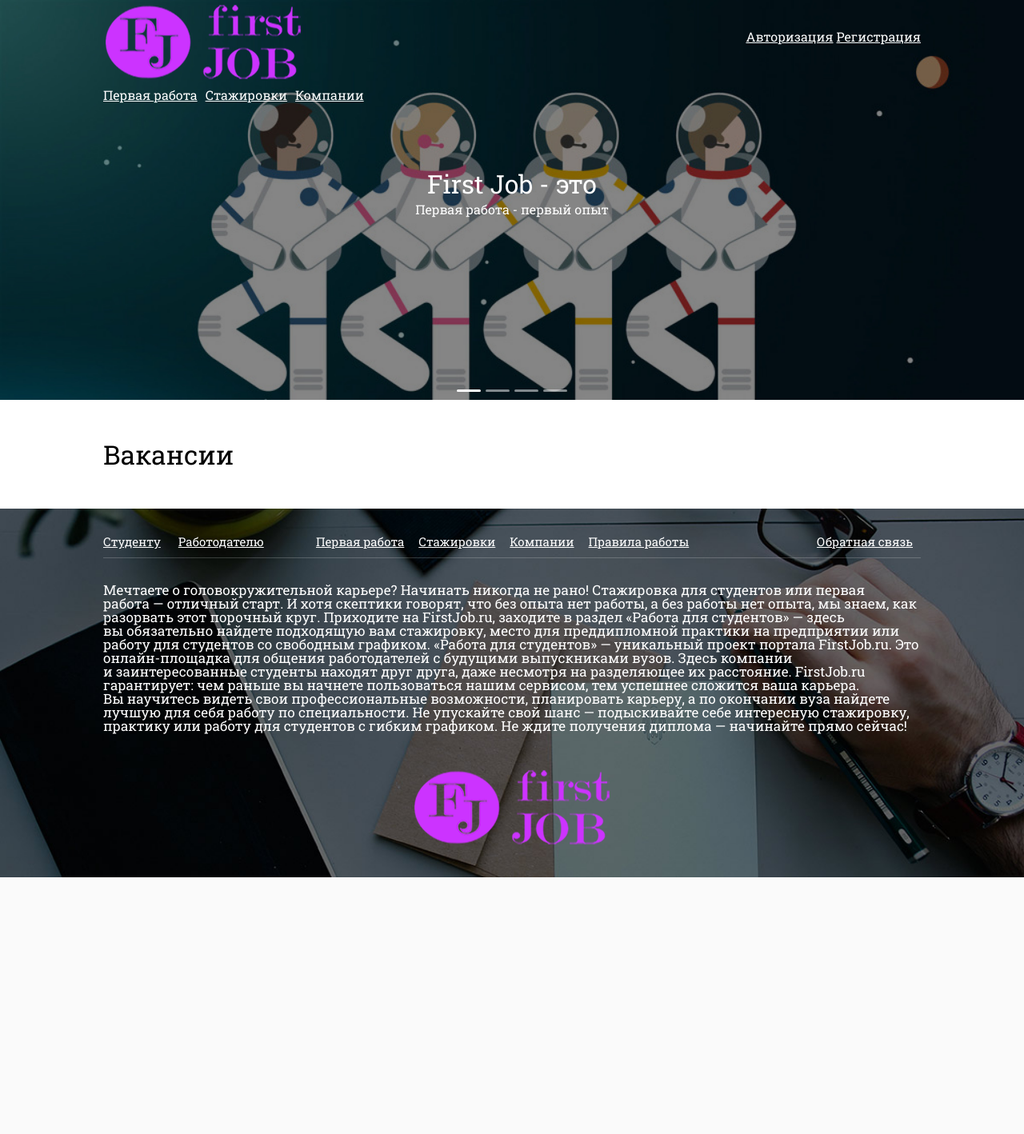
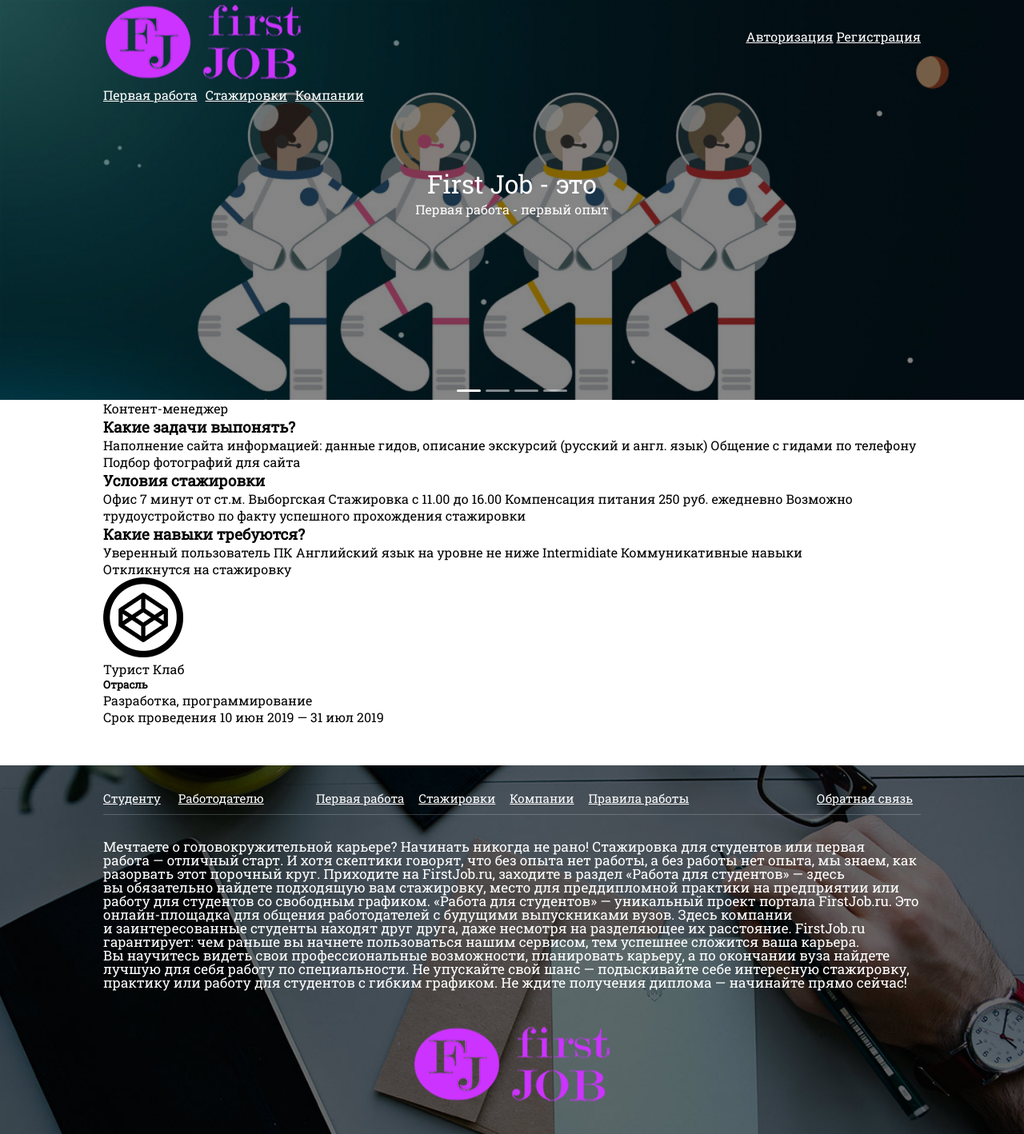
Before and after one commit to d3r1o/FirstJob, a PHP site: page /views/main/detail_job.php in a window 1280 px wide. Shown: the whole page at 80% size. Before the commit the page ends 1097 px from the top, so only its background shows below. Run offline with PHP 8.4, Linux system fonts and the light colour scheme; data that the repository does not hold is empty; some libraries are stand-ins or nearby versions.

Commit message:
делаю верстку детальной стажировок

```diff
--- a/components/user.php
+++ b/components/user.php
@@ -3,8 +3,6 @@
 session_start();
 
 $users = $_SESSION['login'];
-
-
 
 $check_query = $mysqli->query("SELECT b.name, b.abode FROM users a, student b WHERE a.id = b.id_user AND a.id = ".$users['id']." ");
 while($check_result = $check_query->fetch_assoc()){
--- /dev/null
+++ b/views/main/detail_job.php
@@ -0,0 +1,44 @@
+<?require(ROOT. '/views/main/header.php');?>
+<div class="detail">
+    <div class="left_block">
+        <div class="name_internship">
+            Контент-менеджер
+        </div>
+        <div class="tasks">
+            <h3>Какие задачи выпонять?</h3>
+            Наполнение сайта информацией: данные гидов, описание экскурсий (русский и англ. язык)
+            Общение с гидами по телефону
+            Подбор фотографий для сайта
+        </div>
+        <div class="conditions">
+            <h3>Условия стажировки</h3>
+            Офис 7 минут от ст.м. Выборгская
+            Стажировка с 11.00 до 16.00
+            Компенсация питания 250 руб. ежедневно
+            Возможно трудоустройство по факту успешного прохождения стажировки
+        </div>
+        <div class="skills">
+            <h3>Какие навыки требуются?</h3>
+            Уверенный пользователь ПК
+            Английский язык на уровне не ниже Intermidiate
+            Коммуникативные навыки
+        </div>
+        <div class="respond">Откликнутся на стажировку</div>
+    </div>
+    <div class="right_block">
+        <div class="company_logo">
+            <img src="/img/matter.png">
+        </div>
+        <div class="company_name">Турист Клаб</div>
+        <div class="industry">
+            <h5>Отрасль</h5>
+            Разработка, программирование
+        </div>
+        <div class="date">
+            Срок проведения
+            10 июн 2019 — 31 июл 2019
+        </div>
+    </div>
+</div>
+
+<?require(ROOT. '/views/main/footer.php');?>
```
